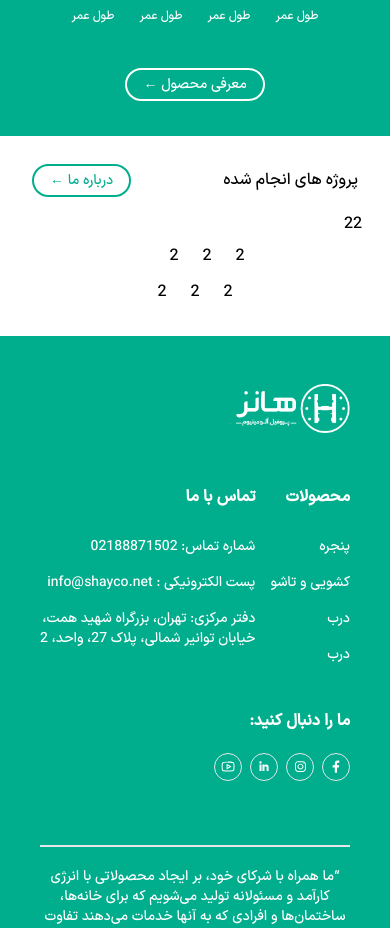
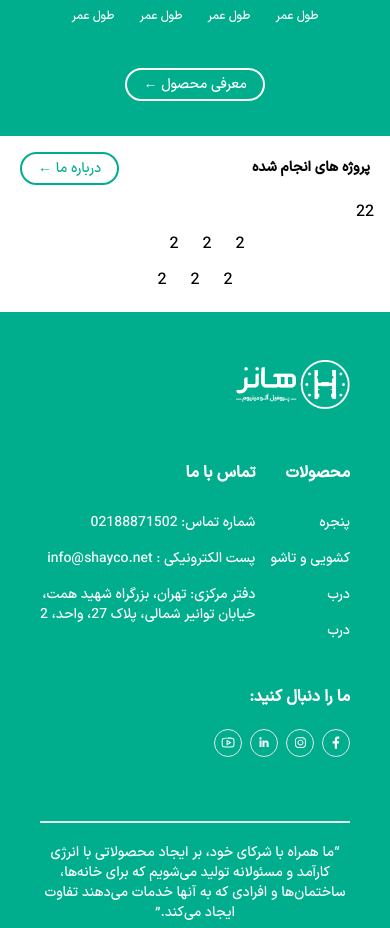
Before and after one commit to zahra-hsb/hanz-, a Next.js app: page / in a window 390 px wide. Shown: the part 5200-6128 px from the top of the page. Built offline with nearby package versions, Linux system fonts and the light colour scheme.

Commit message:
font size in buttons changed

```diff
--- a/src/components/layout/Slider/index.jsx
+++ b/src/components/layout/Slider/index.jsx
@@ -3,13 +3,13 @@ import Button from "../Main/button"
 const Slider = () => {
     return (
         <>
-            <section className="flex flex-col w-full p-5">
+            <section className="flex flex-col w-full p-2 lg:p-5">
                 <div className="flex items-center justify-between p-3">
-                    <div>
+                    <div className="text-sm font-bold">
                         <h3>پروژه های انجام شده</h3>
                     </div>
                     <div>
-                        <Button title={'درباره ما'} url={'/about'} border={'border-2 border-green'} color={'text-green'} />
+                        <Button title={'درباره ما'} url={'/about'} border={'border-2 border-green'} color={'text-green text-sm'} />
 
                     </div>
                 </div>
```
